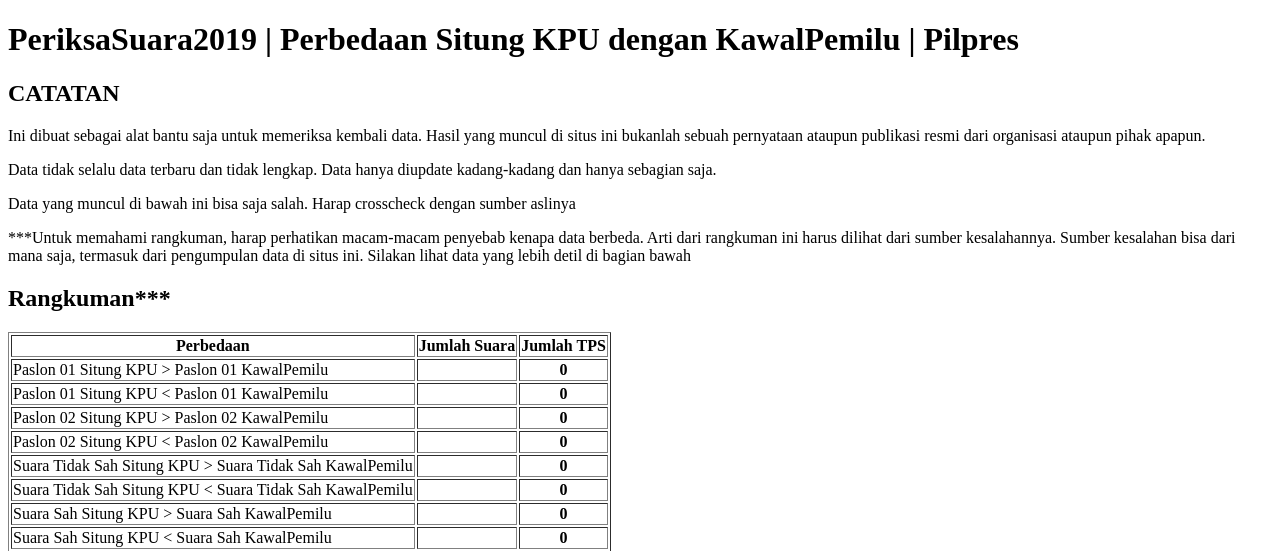
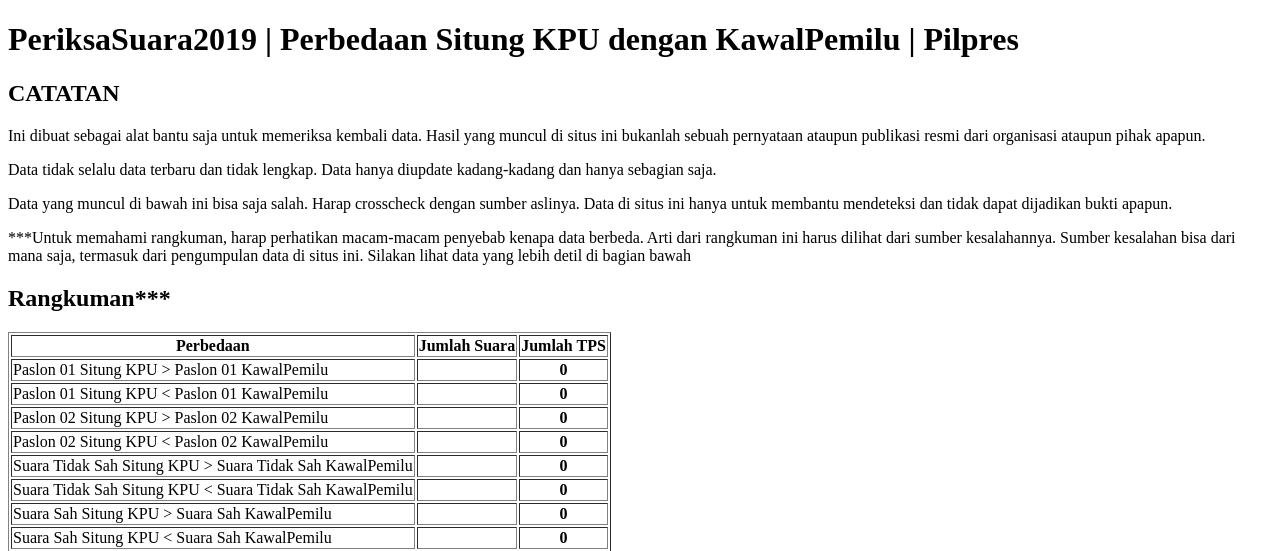
Before and after one commit to muhammadnizami/periksa-suara-2019, a PHP site: page /beda_kawalpemilu_pilpres.php in a window 1280 px wide. Shown: the top 551 px of the page. Run offline with PHP 8.4, Linux system fonts and the light colour scheme; data that the repository does not hold is empty.

Commit message:
add disclaimer

```diff
--- a/beda_kawalpemilu_pilpres.php
+++ b/beda_kawalpemilu_pilpres.php
@@ -30,7 +30,7 @@
         <p> Ini dibuat sebagai alat bantu saja untuk memeriksa kembali data. Hasil yang muncul di situs ini bukanlah sebuah pernyataan ataupun publikasi resmi dari organisasi ataupun pihak apapun.
         </p>
         <p> Data tidak selalu data terbaru dan tidak lengkap. Data hanya diupdate kadang-kadang dan hanya sebagian saja. </p>
-        <p> Data yang muncul di bawah ini bisa saja salah. Harap crosscheck dengan sumber aslinya </p>
+        <p> Data yang muncul di bawah ini bisa saja salah. Harap crosscheck dengan sumber aslinya. Data di situs ini hanya untuk membantu mendeteksi dan tidak dapat dijadikan bukti apapun. </p>
         <p> ***Untuk memahami rangkuman, harap perhatikan macam-macam penyebab kenapa data berbeda. Arti dari rangkuman ini harus dilihat dari sumber kesalahannya. Sumber kesalahan bisa dari mana saja, termasuk dari pengumpulan data di situs ini. Silakan lihat data yang lebih detil di bagian bawah </p>
         <h2>Rangkuman***</h2>
 <!-- APAKAH PERLU TAMPILAN TABEL RANGKUMAN? pertimbangannya adalah tidak ada artinya rangkuman dari data yang belum diperiksa dan diinterpretasi. Boleh dibilang, sebelum diperiksa dan diinterpretasi, ini data sampah, jadi rangkumannya juga sampah.-->
```
